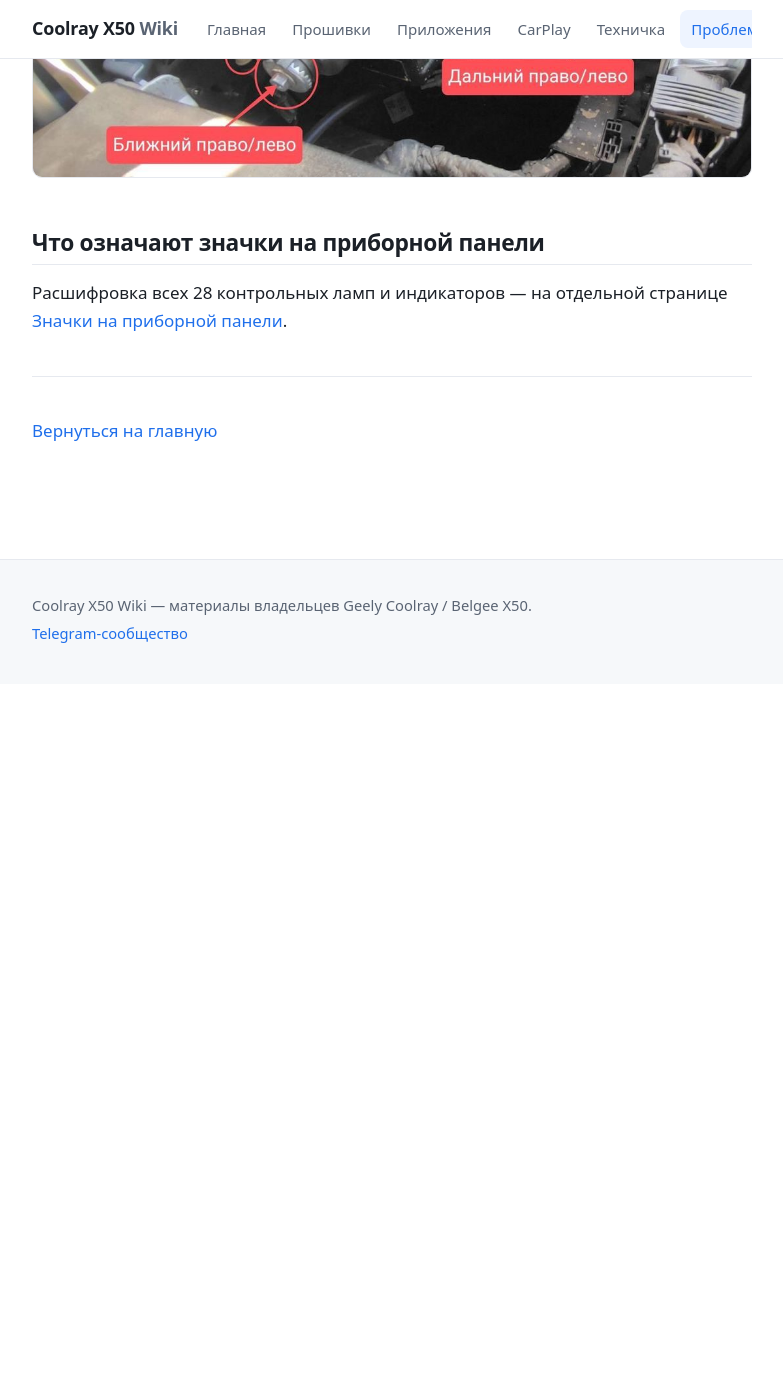
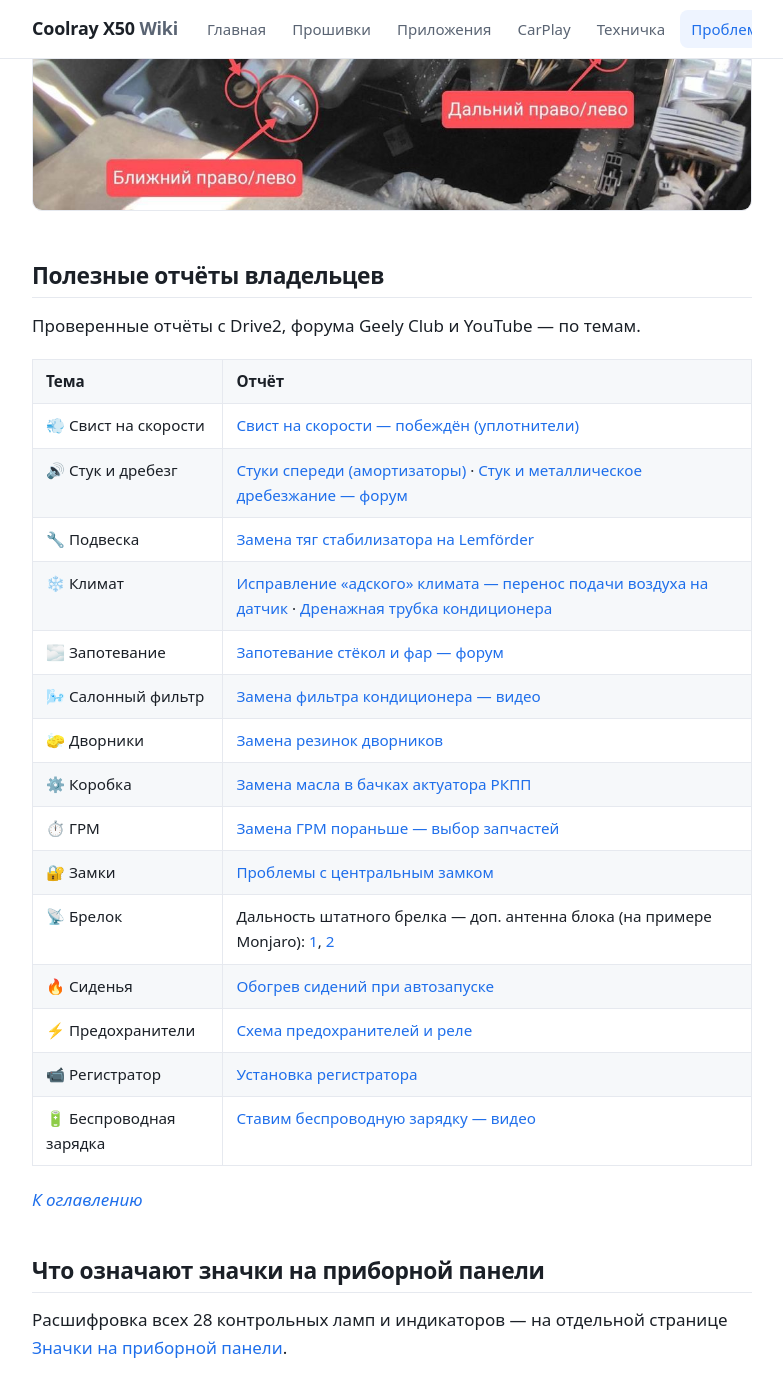
Before and after one commit to qttc/qttc.github.io, a Jekyll site: the page built from pages/problems.md, in a window 1280 px wide and 1400 px high, scrolled down 8704 px. Shown: the top 1397 px of the window, without its empty margins (248-1031 px from the left). Built offline with Jekyll 4.4.1, drawn with Linux system fonts in a browser that asks for light colours; before the commit the page ends 9388 px from its top, so only the background shows below that; some of the changed text lies outside the part shown.

Commit message:
Проблемы: раздел «Полезные отчёты владельцев» (Drive2, форум, YouTube)

```diff
--- a/pages/problems.md
+++ b/pages/problems.md
@@ -179,6 +179,32 @@ image: /assets/logo.png
 
 
 
+## Полезные отчёты владельцев
+
+Проверенные отчёты с Drive2, форума Geely Club и YouTube — по темам.
+
+| Тема | Отчёт |
+| --- | --- |
+| 💨 Свист на скорости | [Свист на скорости — побеждён (уплотнители)](https://www.drive2.ru/l/673565222295836999/) |
+| 🔊 Стук и дребезг | [Стуки спереди (амортизаторы)](https://www.drive2.ru/l/695441105642083104/) · [Стук и металлическое дребезжание — форум](https://geely-clubs.ru/forums/topic/1443-stuk-i-metallicheskoe-drebezzhanie-coolray/) |
+| 🔧 Подвеска | [Замена тяг стабилизатора на Lemförder](https://www.drive2.ru/l/641595822206635602/) |
+| ❄️ Климат | [Исправление «адского» климата — перенос подачи воздуха на датчик](https://www.drive2.ru/l/634769504265578164/) · [Дренажная трубка кондиционера](https://www.drive2.ru/l/616404636424737281/) |
+| 🌫️ Запотевание | [Запотевание стёкол и фар — форум](https://geely-clubs.ru/forums/topic/1505-zapotevanie-stekol-i-far-coolray/) |
+| 🌬️ Салонный фильтр | [Замена фильтра кондиционера — видео](https://youtu.be/_YZ8z9scV8E) |
+| 🧽 Дворники | [Замена резинок дворников](https://www.drive2.ru/l/639760737299872019/) |
+| ⚙️ Коробка | [Замена масла в бачках актуатора РКПП](https://www.drive2.ru/l/690536459148463278/) |
+| ⏱️ ГРМ | [Замена ГРМ пораньше — выбор запчастей](https://www.drive2.ru/l/684993821032850536/) |
+| 🔐 Замки | [Проблемы с центральным замком](https://www.drive2.ru/l/665037410110812506/) |
+| 📡 Брелок | Дальность штатного брелка — доп. антенна блока (на примере Monjaro): [1](https://www.drive2.ru/l/666358473331596058/), [2](https://www.drive2.ru/l/665877711872339528/) |
+| 🔥 Сиденья | [Обогрев сидений при автозапуске](https://www.drive2.ru/l/663313375878457174/) |
+| ⚡ Предохранители | [Схема предохранителей и реле](https://www.drive2.ru/l/620210595924349687/) |
+| 📹 Регистратор | [Установка регистратора](https://www.drive2.ru/l/600288269862717385/) |
+| 🔋 Беспроводная зарядка | [Ставим беспроводную зарядку — видео](https://youtu.be/Zuuc2CGQbXQ) |
+
+_[К оглавлению](#оглавление)_
+
+
+
 ## Что означают значки на приборной панели
 Расшифровка всех 28 контрольных ламп и индикаторов — на отдельной странице [Значки на приборной панели](/pages/warning-lights/).
 
```
